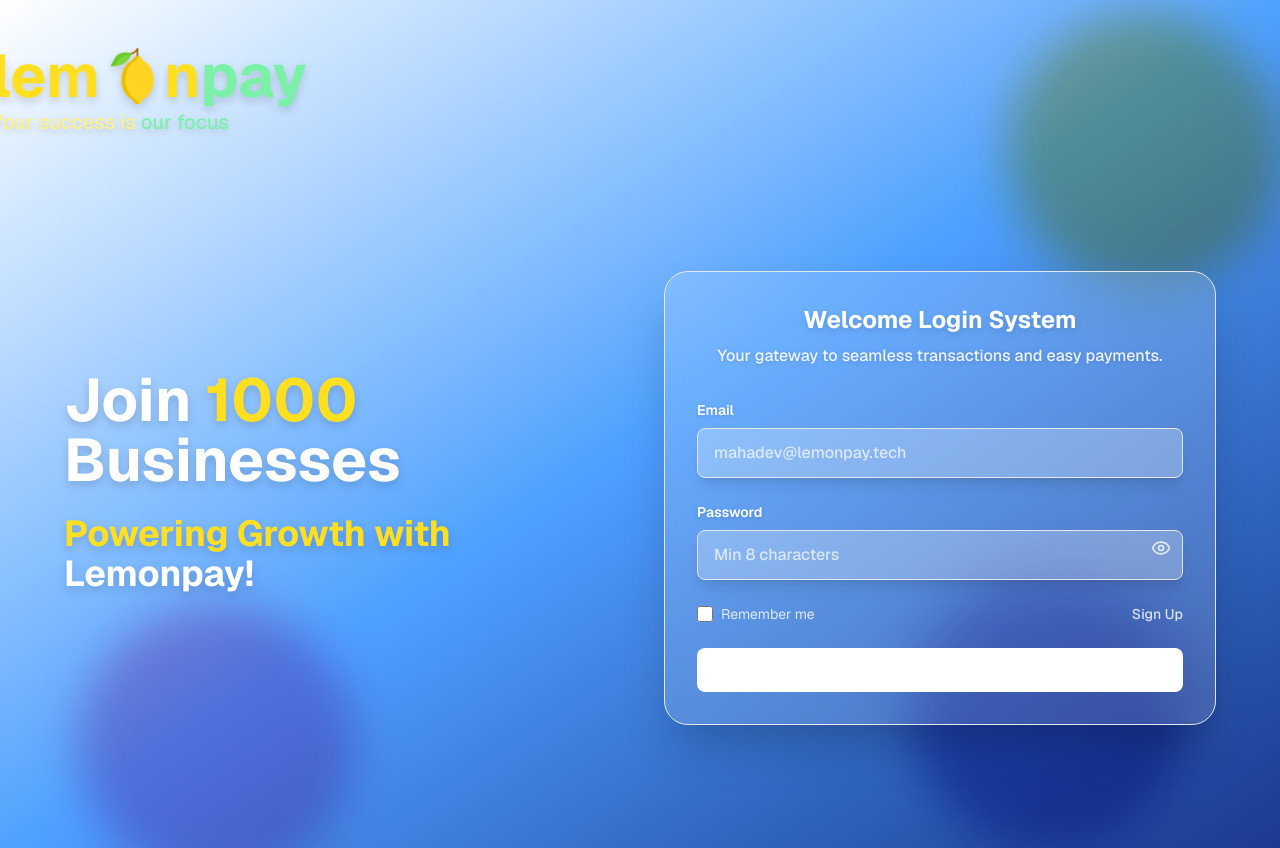
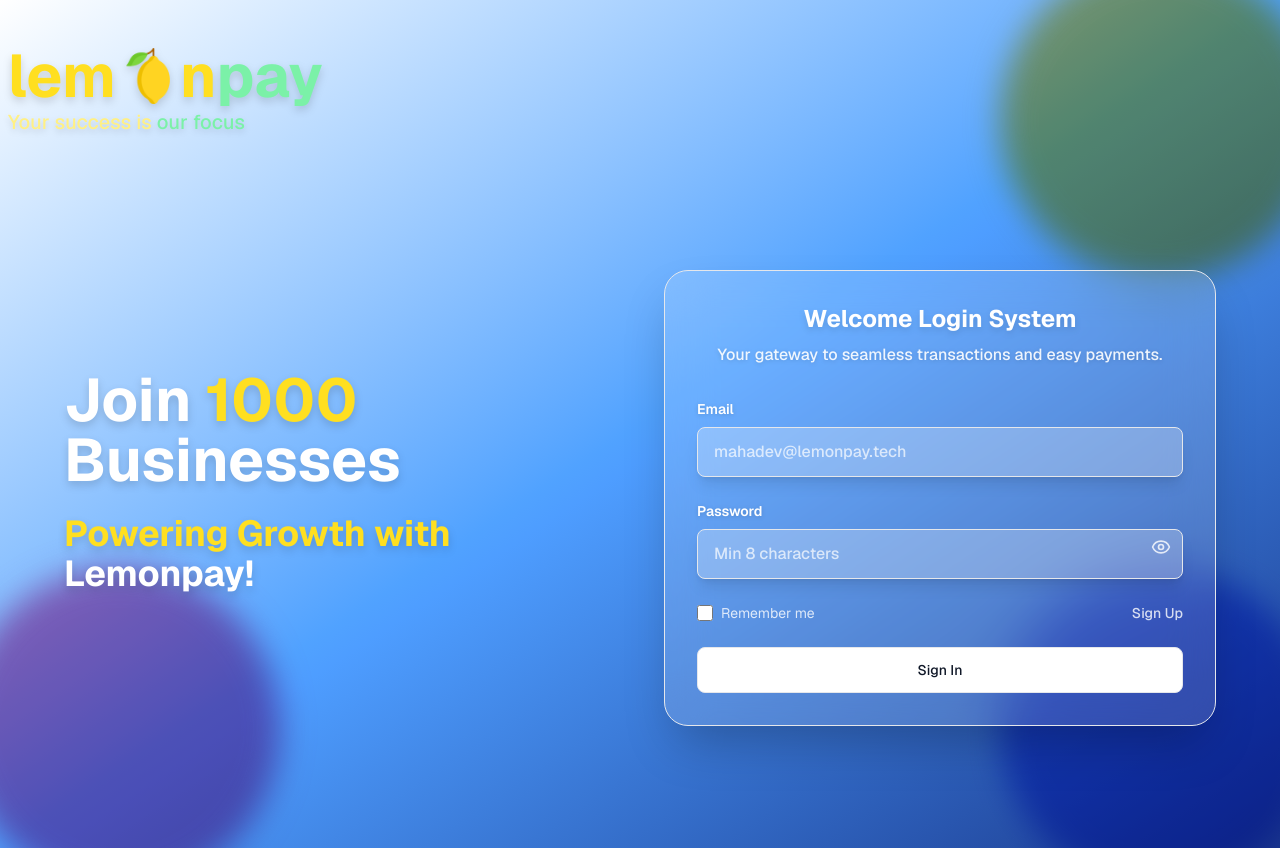
Before and after one commit to spector-0110/LemonPay-Frontend, a Next.js app: page / in a window 1280 px wide. Built offline with nearby package versions, Linux system fonts and the light colour scheme; no server answers.

Commit message:
button color change in the main page

```diff
--- a/src/app/page.js
+++ b/src/app/page.js
@@ -83,33 +83,41 @@
       {/* Gradient Background with Animated Blobs */}
       <div className="absolute inset-0 bg-gradient-to-br from-white via-blue-400 to-blue-900">
         {/* Animated Background Blobs */}
-        <div className="absolute top-0 -right-4 w-72 h-72 rounded-full mix-blend-multiply filter blur-xl opacity-50 animate-blob animation-delay-2000" style={{backgroundColor: '#FDBC31'}}></div>
-        <div className="absolute -bottom-8 left-20 w-72 h-72 bg-pink-400 rounded-full mix-blend-multiply filter blur-xl opacity-50 animate-blob animation-delay-4000"></div>
-        <div className="absolute bottom-0 right-20 w-72 h-72 bg-blue-800 rounded-full mix-blend-multiply filter blur-xl opacity-50 animate-blob animation-delay-6000"></div>
+        <div
+          className="absolute -top-10 -right-10 w-40 sm:w-80 h-40 sm:h-80 rounded-full mix-blend-multiply filter blur-lg opacity-70 "
+          style={{backgroundColor: '#FDBC31'}}
+        ></div>
+        <div
+          className="absolute -bottom-10 -left-10 w-40 sm:w-80 h-40 sm:h-80 rounded-full mix-blend-multiply filter blur-lg opacity-70 "
+          style={{backgroundColor: '#EC4899'}}
+        ></div>
+        <div
+          className="absolute -bottom-10 -right-10 w-40 sm:w-80 h-40 sm:h-80 rounded-full mix-blend-multiply filter blur-lg opacity-70 "
+          style={{backgroundColor: '#2563EB'}}
+        ></div>
       </div>
 
       {/* Header */}
       <header className="relative z-10">
-
         <nav className="max-w-7xl mx-auto px-4 sm:px-2 lg:px-2 py-3">
-          <div className="flex items-start justify-between">
+          <div className="flex items-center justify-center sm:justify-between">
             <motion.div
               initial={{ opacity: 0, x: -20 }}
               animate={{ opacity: 1, x: 0 }}
-              className="flex items-center space-x-3 -ml-4 mt-8"
+              className="flex items-center space-x-3 mt-4 sm:mt-8"
             >
               {/* LemonPay Logo */}
               <div className="flex items-center">
                 <div>
                   <div className="flex items-center">
-                    <span className="text-6xl font-bold text-yellow-300 drop-shadow-lg">lem</span>
-                    <div className="w-16 h-16 rounded-full flex items-center justify-center">
-                      <Image src="/lemon.png" alt="Lemon" width={56} height={56} className="drop-shadow-lg" />
+                    <span className="text-4xl sm:text-6xl font-bold text-yellow-300 drop-shadow-lg">lem</span>
+                    <div className="w-12 h-12 sm:w-16 sm:h-16 rounded-full flex items-center justify-center">
+                      <Image src="/lemon.png" alt="Lemon" width={48} height={48} className="drop-shadow-lg sm:w-[56px] sm:h-[56px]" />
                     </div>
-                    <span className="text-6xl font-bold text-yellow-300 drop-shadow-lg">n</span>
-                    <span className="text-6xl font-bold text-green-300 drop-shadow-lg">pay</span>
+                    <span className="text-4xl sm:text-6xl font-bold text-yellow-300 drop-shadow-lg">n</span>
+                    <span className="text-4xl sm:text-6xl font-bold text-green-300 drop-shadow-lg">pay</span>
                   </div>
-                  <div className="text-xl text-white font-medium drop-shadow-md">
+                  <div className="text-base sm:text-xl text-center sm:text-left text-white font-medium drop-shadow-md">
                     <span className="text-yellow-200">Your success is</span>
                     <span className="text-green-300"> our focus</span>
                   </div>
@@ -121,20 +129,20 @@
       </header>
 
       {/* Main Content */}
-      <div className="relative z-10 flex items-center justify-center min-h-[calc(100vh-100px)] px-4">
-        <div className="w-full max-w-6xl grid grid-cols-1 lg:grid-cols-2 gap-12 items-center">
-          {/* Left Side - Hero Content */}
+      <div className="relative z-10 flex items-center justify-center min-h-[calc(100vh-100px)] px-4 py-8">
+        <div className="w-full max-w-6xl grid grid-cols-1 lg:grid-cols-2 gap-6 sm:gap-12 items-center">
+          {/* Left Side - Hero Content - Hidden on mobile */}
           <motion.div
             initial={{ opacity: 0, x: -50 }}
             animate={{ opacity: 1, x: 0 }}
             transition={{ duration: 0.8 }}
-            className="text-white"
+            className="text-white text-center lg:text-left hidden lg:block"
           >
             <motion.h1
               initial={{ opacity: 0, y: 20 }}
               animate={{ opacity: 1, y: 0 }}
               transition={{ duration: 0.6, delay: 0.2 }}
-              className="text-2xl lg:text-6xl font-bold mb-6 drop-shadow-lg"
+              className="text-4xl lg:text-6xl font-bold mb-6 drop-shadow-lg"
             >
               Join <span className="text-yellow-300">1000 </span> Businesses
             </motion.h1>
@@ -155,7 +163,7 @@
             initial={{ opacity: 0, x: 50 }}
             animate={{ opacity: 1, x: 0 }}
             transition={{ duration: 0.8, delay: 0.2 }}
-            className="bg-white/15 backdrop-blur-xl rounded-3xl p-8 border border-white/30 shadow-2xl"
+            className="bg-white/15 backdrop-blur-xl rounded-3xl p-6 sm:p-8 border border-white/30 shadow-2xl lg:col-start-2"
           >
             <div className="text-center mb-8">
               <h3 className="text-2xl font-bold text-white mb-2 drop-shadow-md">
@@ -237,6 +245,7 @@
               </div>
 
               <Button
+                variant='secondary'
                 type="submit"
                 className="w-full bg-white text-gray-900 hover:bg-gray-100 font-bold py-3 rounded-lg transition-all duration-200"
                 loading={isLoading}
```
